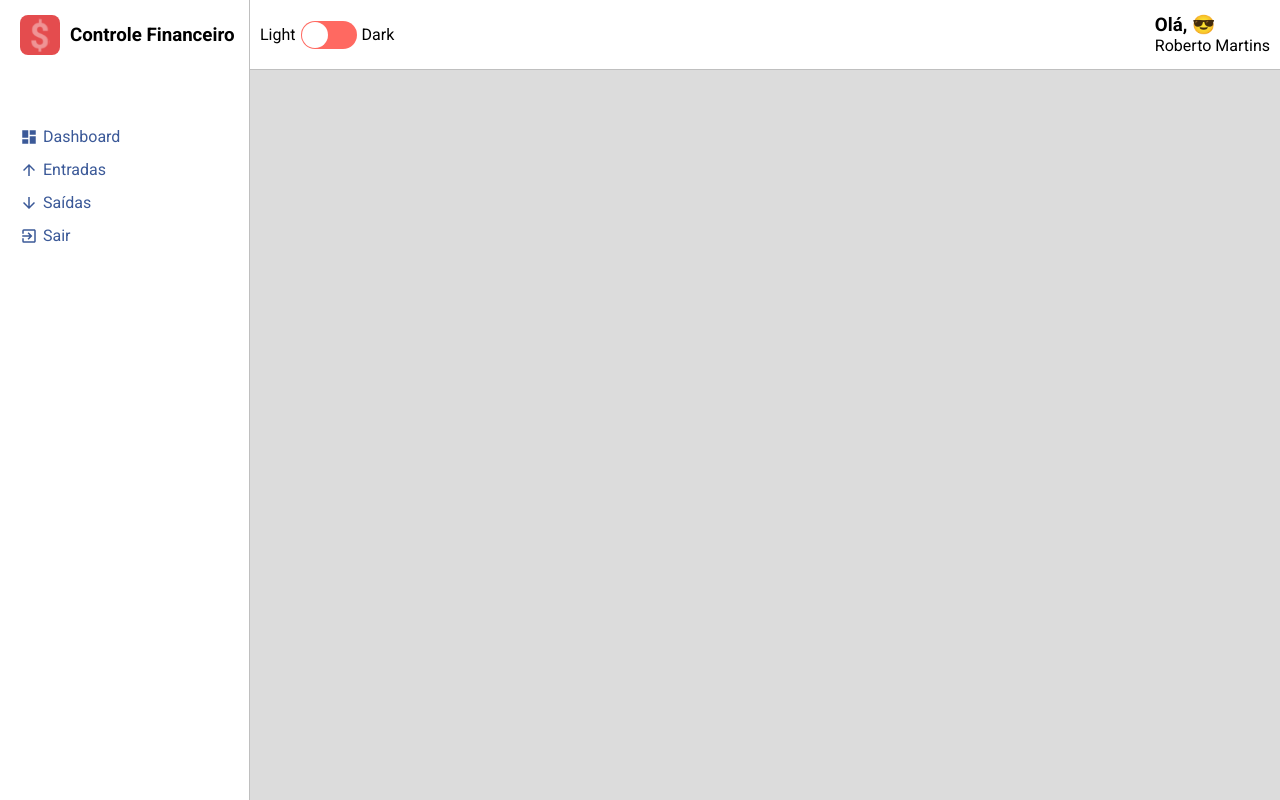
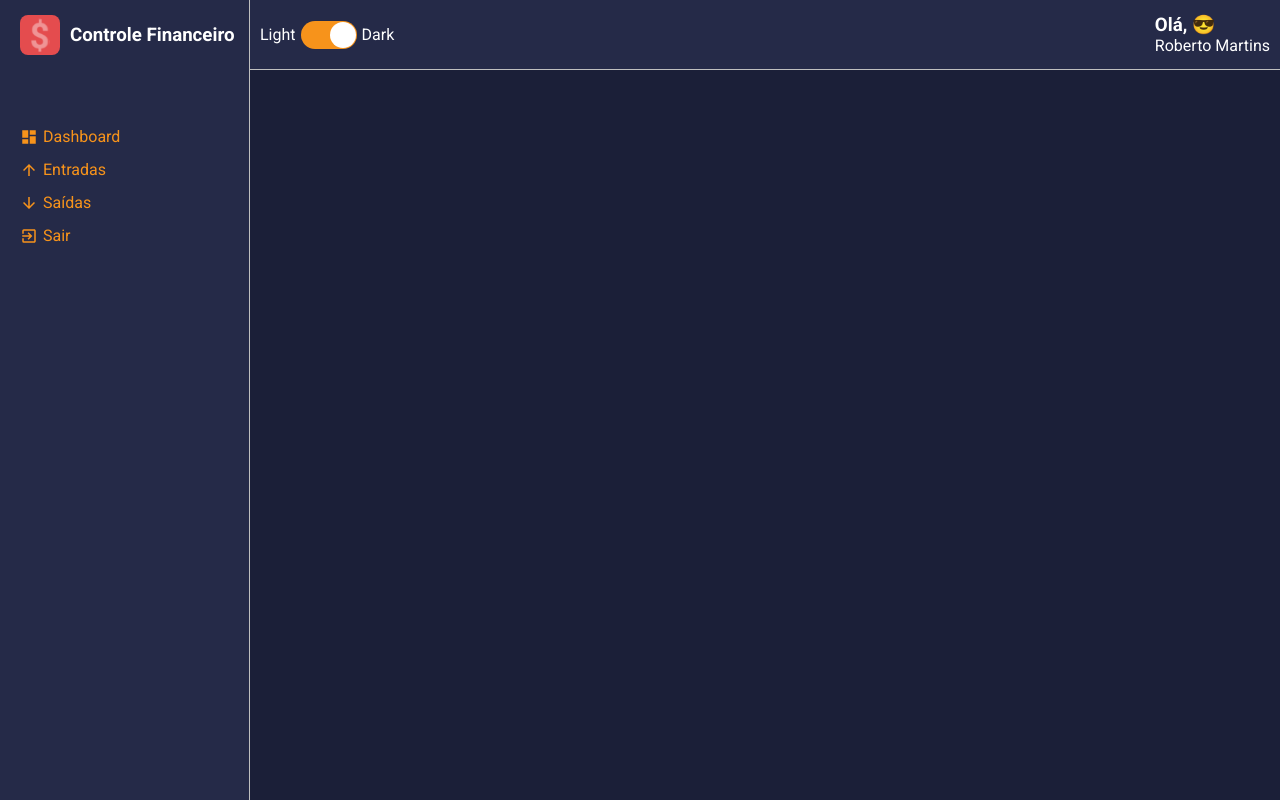
Before and after one commit to RobertoJuchem/Controle-Financeiro, a React (Create React App) app: page / in a window 1280 px wide. Built offline with nearby package versions, Linux system fonts and the light colour scheme.

Commit message:
Toggle theme and localStorage finalizados

```diff
--- a/src/components/MainHeader/index.tsx
+++ b/src/components/MainHeader/index.tsx
@@ -1,9 +1,18 @@
-import React, {useMemo} from "react";
+import React, {useMemo, useState} from "react";
 import { Container, Profile, Welcome, UserName } from "./style";
 import emojis from "../../utils/emojis";
 import Toggle from '../Toggle'
+import { useTheme } from '../../hooks/theme';
 
 const MainHeader: React.FC = () => {
+   const  {toggleTheme, theme} = useTheme()
+
+   const [darkTheme, setDarktheme] = useState(() => theme.title === 'dark' ? true : false)
+
+   const handleChangeTheme = () => {
+      setDarktheme(!darkTheme)
+      toggleTheme()
+   }
 
    const emoji = useMemo(() => {
       const indice = Math.floor(Math.random() * emojis.length)
@@ -12,7 +21,7 @@
 
    return (
       <Container>
-         <Toggle/>
+         <Toggle labelLeft="Light" labelRight="Dark" checked={darkTheme} onChange={handleChangeTheme}/>
 
          <Profile>
             <Welcome>Olá, {emoji}</Welcome>
--- a/src/components/Toggle/index.tsx
+++ b/src/components/Toggle/index.tsx
@@ -1,18 +1,25 @@
 import React, {useState} from "react";
 import { Container, ToggleLabel, ToggleSelector } from "./style";
 
-const Toggle: React.FC = () => {
+interface IToggleProps {
+   labelLeft: string
+   labelRight: string
+   checked: boolean
+   onChange(): void
+}
+
+const Toggle: React.FC<IToggleProps> = ({labelLeft, labelRight, checked, onChange}) => {
    const [online, setOnline] = useState(false)
 
    return (
       <Container>
-         <ToggleLabel>Light</ToggleLabel>
+         <ToggleLabel>{labelLeft}</ToggleLabel>
          <ToggleSelector
-         checked={online}
+         checked={checked}
          checkedIcon = {false}
          uncheckedIcon = {false}
-         onChange={() => setOnline(!online)}/>
-         <ToggleLabel>Dark</ToggleLabel>
+         onChange={onChange}/>
+         <ToggleLabel>{labelRight}</ToggleLabel>
       </Container>
    )
 }
--- a/src/hooks/theme.tsx
+++ b/src/hooks/theme.tsx
@@ -29,13 +29,23 @@
 const ThemeContext = createContext<IThemeContext>({} as IThemeContext)
 
 const ThemeProvider: React.FC = ({children}) => {
-   const [theme, setTheme] = useState<ITheme>(light)
+   const [theme, setTheme] = useState<ITheme>(() => {
+      const themeSaved = localStorage.getItem('@minha-carteira:theme')
+
+      if(themeSaved){
+         return JSON.parse(themeSaved)
+      }else{
+         return dark
+      }
+   })
 
    const toggleTheme = () => {
       if(theme.title === 'dark'){
          setTheme(light)
+         localStorage.setItem('@minha-carteira:theme', JSON.stringify(light))
       }else{
          setTheme(dark)
+         localStorage.setItem('@minha-carteira:theme', JSON.stringify(dark))
       }
    }
    return(
```
